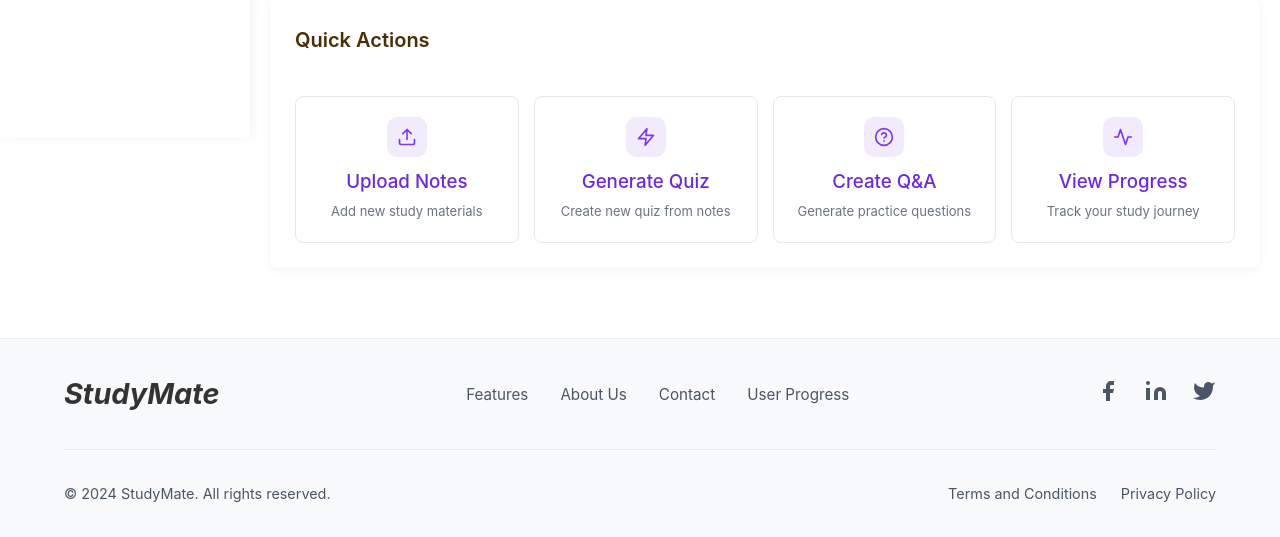
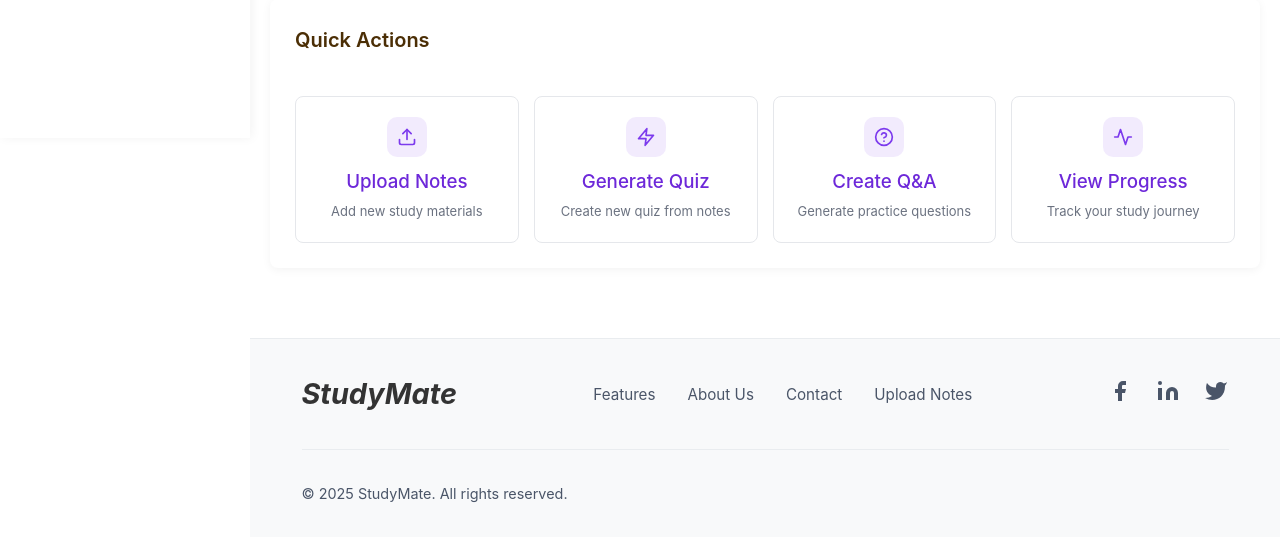
Before and after one commit to abzaidi/studyMate, a Django app: page /dashboard/ in a window 1280 px wide. Shown: the part 662-1199 px from the top of the page. Run offline with Django 5.2, Linux system fonts and the light colour scheme; a user stored in the database is signed in; data comes from the database, SQL or seed files in the repository; both versions use the stored data as it was after the commit; parts of the project's set-up code (start-up, migrations or seed data) failed here and were passed over.

Commit message:
fix footer styling and add favicon

```diff
--- a/studymate/quiz_app/views.py
+++ b/studymate/quiz_app/views.py
@@ -142,7 +142,7 @@ def registerPage(request):
                 # Specify the custom EmailBackend explicitly
                 login(request, user, backend='quiz_app.backends.EmailBackend')
                 messages.success(request, "Registration Complete|Your registration was successful! Welcome to StudyMate!")
-                return redirect('home')
+                return redirect('dashboard')
         else:
             messages.error(request, "Registration Error|An error occurred during registration. Please try again later.")
     else:
@@ -163,7 +163,7 @@ def contact(request):
     context = {'page': 'contact'}
     return render(request, "contact.html", context)
 
-@login_required
+@login_required(login_url='login')
 def profile_view(request):
     user = request.user
     profile, created = UserProfile.objects.get_or_create(user=user)  # Ensure profile exists
--- a/studymate/studymate/static/css/main.css
+++ b/studymate/studymate/static/css/main.css
@@ -1558,6 +1558,11 @@ white-space: pre-wrap; /* This preserves whitespace and line breaks */
     height: 350px;
 }
 
+.dashboard-footer-wrapper {
+    margin-left: 250px;
+    width: calc(100% - 250px);
+}
+
 @media (max-width: 768px) {
     .charts-row {
         grid-template-columns: 1fr;
@@ -1566,6 +1571,8 @@ white-space: pre-wrap; /* This preserves whitespace and line breaks */
     .stats-grid {
         grid-template-columns: repeat(auto-fill, minmax(180px, 1fr));
     }
+
+
 }
 
 /* Canvas for charts */
@@ -1638,6 +1645,10 @@ white-space: pre-wrap; /* This preserves whitespace and line breaks */
         margin-left: 200px;
         width: calc(100% - 200px);
     }
+    .dashboard-footer-wrapper {
+        margin-left: 200px;
+        width: calc(100% - 200px);
+    }
 }
 
 @media (max-width: 768px) {
@@ -1698,4 +1709,8 @@ white-space: pre-wrap; /* This preserves whitespace and line breaks */
         margin-left: 70px;
         width: calc(100% - 70px);
     }
-        }
+    .dashboard-footer-wrapper {
+        margin-left: 70px;
+        width: calc(100% - 70px);
+    }
+}
--- a/studymate/templates/dashboard.html
+++ b/studymate/templates/dashboard.html
@@ -308,7 +308,9 @@
         </main>
     </div>
 
+    <div class="dashboard-footer-wrapper">
     {% include 'footer.html' %}
+    </div>
     <script src="https://cdn.jsdelivr.net/npm/chart.js"></script>
 
     <script src="{% static 'js/main.js' %}?v={% now 'U' %}"></script>
--- a/studymate/templates/features.html
+++ b/studymate/templates/features.html
@@ -17,8 +17,8 @@
                     <div class="feature-image">
                         <img src="{% static 'images/timer.jpg' %}" alt="Students participating in interactive quiz" loading="lazy">
                     </div>
-                    <h2>Interactive Quizzes with Timers</h2>
-                    <p>Our quizzes are designed to challenge and engage students, featuring timers and score tracking to
+                    <h2>Interactive Quizzes</h2>
+                    <p>Our quizzes are designed to challenge and engage students, featuring attemptability and score tracking to
                         enhance the learning experience. Perfect for self-assessment and knowledge reinforcement.</p>
                 </div>
 
--- a/studymate/templates/footer.html
+++ b/studymate/templates/footer.html
@@ -8,7 +8,7 @@
                 <li><a href="{% url 'features' %}">Features</a></li>
                 <li><a href="{% url 'about' %}">About Us</a></li>
                 <li><a href="{% url 'contact' %}">Contact</a></li>
-                <li><a href="/progress">User Progress</a></li>
+                <li><a href="{% url 'main' %}">Upload Notes</a></li>
             </ul>
 
             <div class="social-links">
@@ -32,11 +32,8 @@
         </div>
 
         <div class="footer-bottom">
-            <p>© 2024 StudyMate. All rights reserved.</p>
-            <div class="footer-bottom-links">
-                <p>Terms and Conditions</p>
-                <p>Privacy Policy</p>
-            </div>
+            <p>© 2025 StudyMate. All rights reserved.</p>
+
         </div>
     </div>
 </footer>
--- a/studymate/templates/start.html
+++ b/studymate/templates/start.html
@@ -20,11 +20,16 @@
     {% endif %}
 
     {% if page != 'home' %}
-    <link rel="stylesheet" href="{% static 'css/footer.css' %}?v=1">
+    <link rel="stylesheet" href="{% static 'css/footer.css' %}?v={% now 'U' %}">
     {% endif %}
 
     <link rel="stylesheet" href="{% static 'css/flash_messages.css' %}">
 
+    <link rel="icon" type="image/png" href="../media/favicon/favicon-96x96.png" sizes="96x96" />
+    <link rel="icon" type="image/svg+xml" href="../media/favicon/favicon.svg" />
+    <link rel="shortcut icon" href="../media/favicon/favicon.ico" />
+    <link rel="apple-touch-icon" sizes="180x180" href="../media/favicon/apple-touch-icon.png" />
+    <link rel="manifest" href="../media/favicon/site.webmanifest" />
 
 </head>
 
```
Also changed, not shown: studymate/templates/login.html (+7 -0 lines), studymate/db.sqlite3, studymate/media/favicon/apple-touch-icon.png (added), studymate/media/favicon/favicon-96x96.png (added), studymate/media/favicon/favicon.ico (added), studymate/media/favicon/favicon.svg (added), studymate/media/favicon/site.webmanifest (added), studymate/media/favicon/web-app-manifest-192x192.png (added), studymate/media/favicon/web-app-manifest-512x512.png (added). Lines whose indentation alone changed are shown as unchanged.
